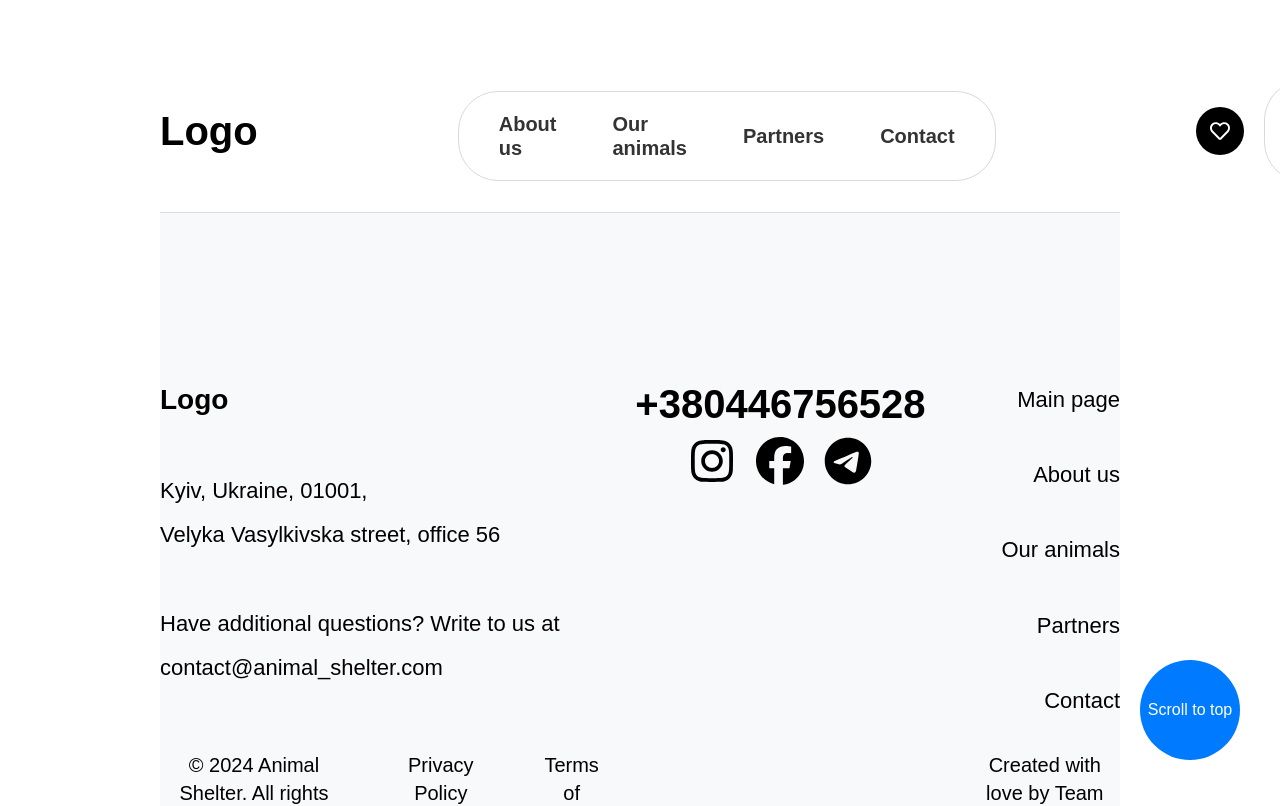
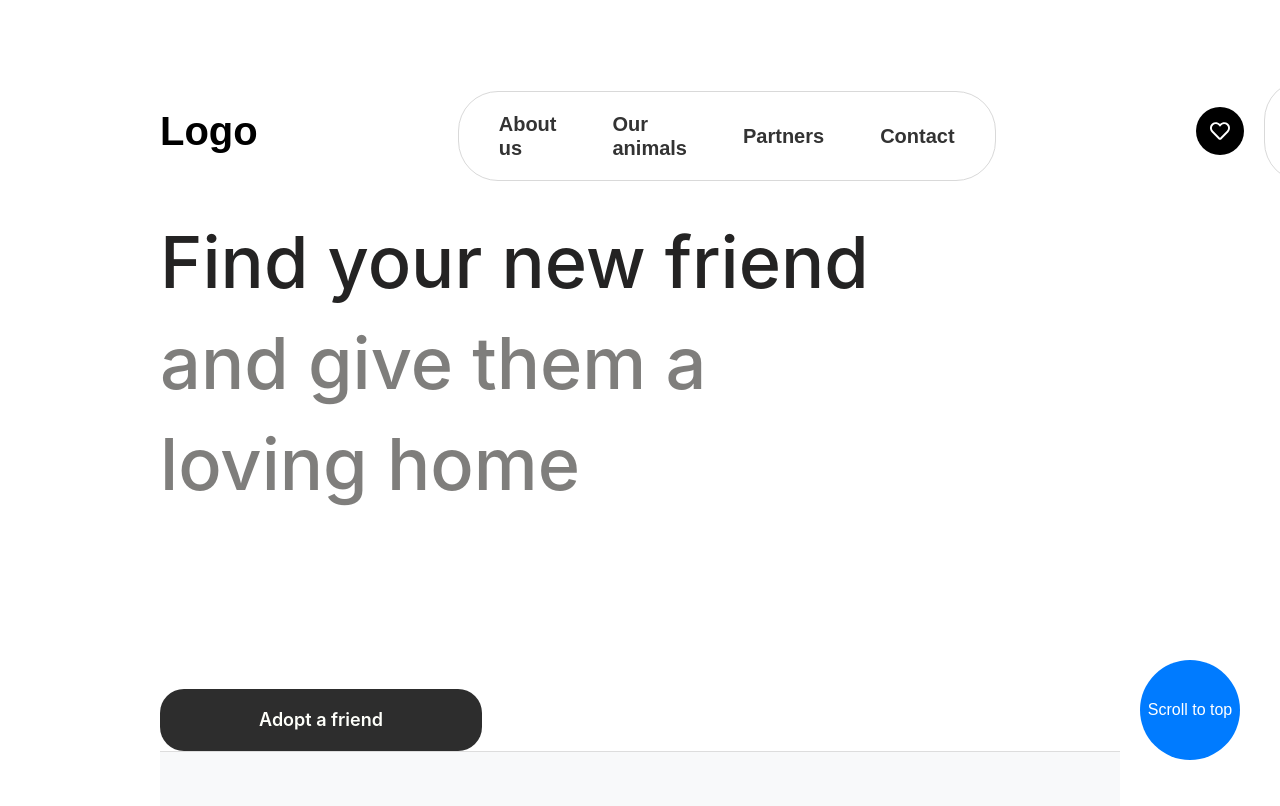
Before and after one commit to Valentina-K/project-pet-shelter-new, a React (Vite) app: page / in a window 1280 px wide. Shown: the top 806 px of the page. Built offline with nearby package versions, Linux system fonts and the light colour scheme; no server answers.

Commit message:
feat: create hero

```diff
--- /dev/null
+++ b/src/components/Hero/Hero.jsx
@@ -0,0 +1,17 @@
+import styles from './Hero.module.css';
+
+function Hero() {
+  return (
+    <div>
+      <h1 className={styles.heroTitle}>
+        <span className={styles.highlight}>Find your new friend</span> and give
+        them a loving home
+      </h1>
+      <button className={`${styles.button} ${styles.heroButton}`}>
+        Adopt a friend
+      </button>
+    </div>
+  );
+}
+
+export default Hero;
--- /dev/null
+++ b/src/components/Hero/Hero.module.css
@@ -0,0 +1,30 @@
+.heroTitle{
+    font-family: Inter, sans-serif;
+    font-size: 72px;
+    font-weight: 500;
+    line-height: 100.8px;
+    text-align: left;
+    color: #7F7E7C;
+    margin-bottom: 175px;
+    width: 735px;
+}
+
+.heroTitle .highlight{
+    color: #242323;
+}
+
+.button{
+    border-radius: 24px;
+    cursor: pointer;
+}
+
+.heroButton{
+    width: 322px;
+    background: #2D2D2D;
+    color: #FEFFFA;
+    font-family: Inter, sans-serif;
+    font-size: 18px;
+    font-weight: 600;
+    line-height: 25.2px;
+    padding: 18px 99px;
+}
--- a/src/pages/HomePage/HomePage.jsx
+++ b/src/pages/HomePage/HomePage.jsx
@@ -1,10 +1,23 @@
-// import GetAllAds from '../../modules/Advertisements/GetAllAds';
+import Hero from '../../components/Hero/Hero';
 
 function HomePage() {
   return (
     <>
-      {/* <GetAllAds /> */}
-      {/* <Hero />
+      <Hero />
+      {/*<OurAnimals />
+      <HotAds />
+      <Shelters />
+      <joinUs />
+      <OurBlog />
+      <Subscribe />
+      <Metrics /> */}
+    </>
+  );
+}
+
+export default HomePage;
+/* <GetAllAds />
+      <Hero />
       <GetAllAds />
       <AboutUs />
       <OurTeam />
@@ -12,9 +25,4 @@ function HomePage() {
       <OurAnimals />
       <Partners />
       <Donations />
-      <OurBlog /> */}
-    </>
-  );
-}
-
-export default HomePage;
+      <OurBlog /> */
--- /dev/null
+++ b/src/styles/base.css
@@ -0,0 +1,6 @@
+body {
+    font-family: Inter, sans-serif;
+    font-size: 18px;
+    font-weight: 600;
+    line-height: 25.2px;
+}
--- /dev/null
+++ b/src/styles/global.css
@@ -0,0 +1,3 @@
+* {
+    box-sizing: border-box;
+}
```
